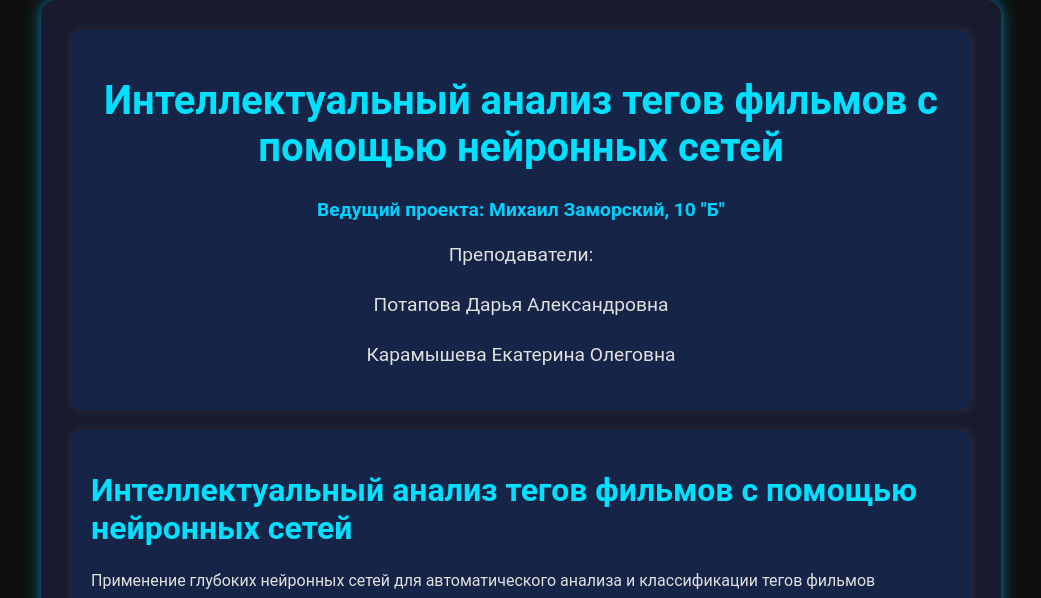
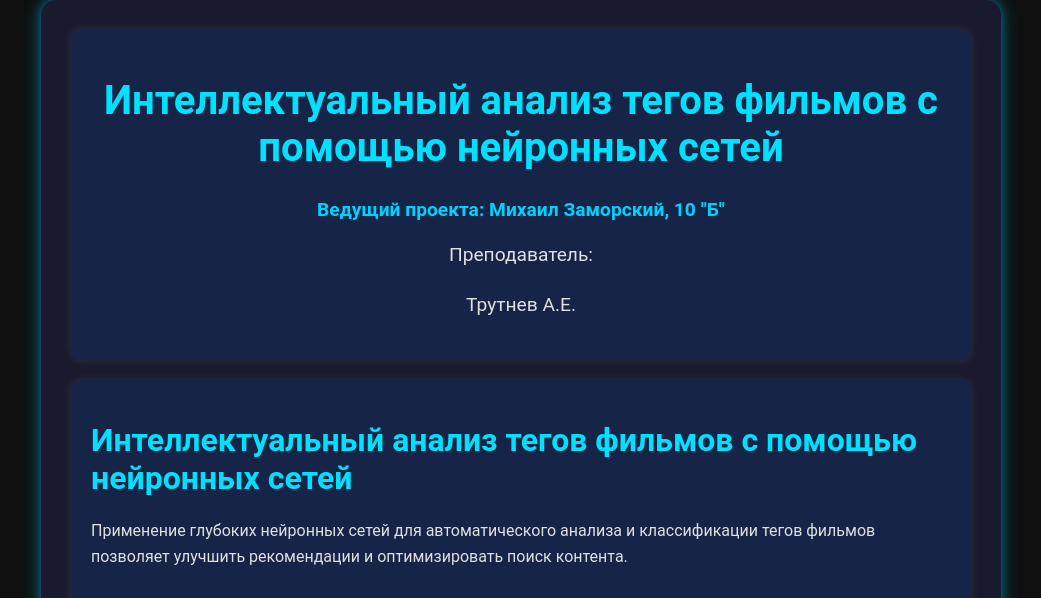
Before and after one commit to Rochar22/site, a Django app: page / in a window 1280 px wide. Shown: the top 598 px of the page, without its empty margins (119-1160 px from the left). Run offline with Django 5.2, Linux system fonts and the light colour scheme.

Commit message:
Update index.html

```diff
--- a/templates/myproject/index.html
+++ b/templates/myproject/index.html
@@ -73,9 +73,8 @@
         <div class="slide title-slide">
             <h1>Интеллектуальный анализ тегов фильмов с помощью нейронных сетей</h1>
             <h3>Ведущий проекта: Михаил Заморский, 10 "Б"</h3>
-            <p>Преподаватели:</p>
-            <p>Потапова Дарья Александровна</p>
-            <p>Карамышева Екатерина Олеговна</p>
+            <p>Преподаватель:</p>
+            <p>Трутнев А.Е.</p>
         </div>
         <!-- Титульный слайд -->
         <div class="slide">
```
